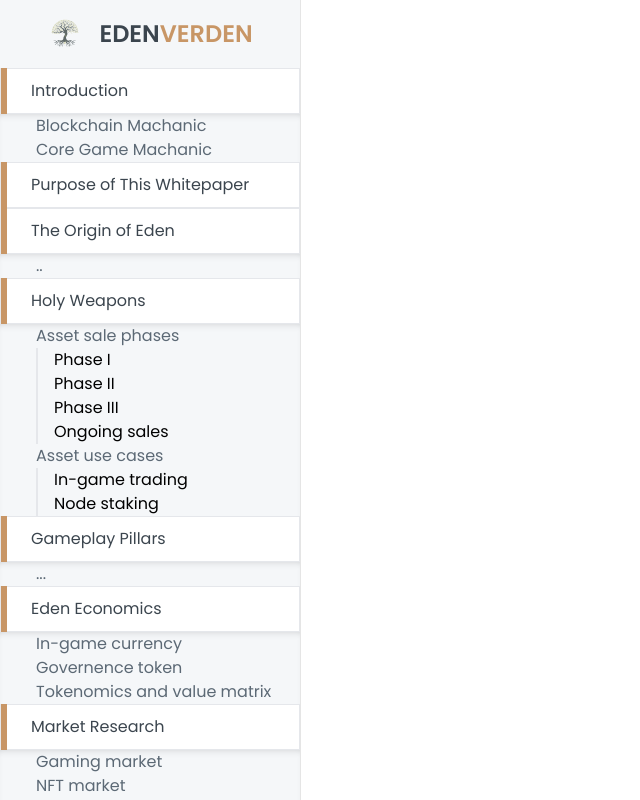
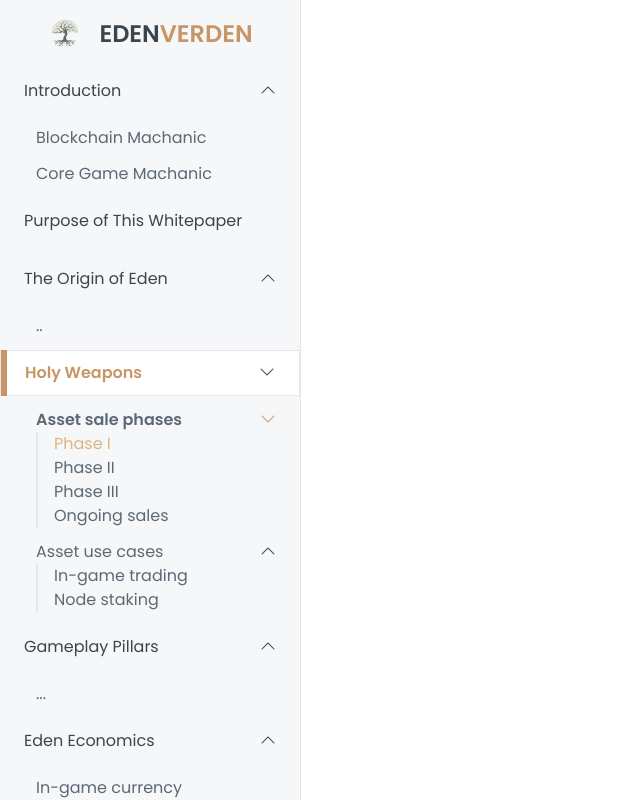
Before and after one commit to EdenArt-Dev/ed-vue, a Vue app: page / in a window 1280 px wide. Shown: the whole page, without its empty margins (0-640 px from the left). Built offline with nearby package versions, Linux system fonts and the light colour scheme.

Commit message:
ED-53 feat: base-sidebar

```diff
--- a/src/components/whitepaper/base/BaseSidebar.vue
+++ b/src/components/whitepaper/base/BaseSidebar.vue
@@ -1,7 +1,13 @@
 <template>
-  <div class="tw-w-3/4 sm:tw-w-300px tw-h-screen tw-overflow-y-auto tw-bg-secondary-white shadow-right">
+  <div
+    class="tw-w-3/4 sm:tw-w-300px tw-h-screen tw-overflow-y-auto tw-bg-secondary-white shadow-right"
+  >
     <div
-      class="tw-flex tw-justify-center tw-items-center tw-pt-16px tw-mb-16px tw-font-semibold tw-text-head-mobile sm:tw-text-head-web"
+      :class="[
+        'tw-flex tw-justify-center tw-items-center',
+        'tw-pt-16px tw-mb-16px',
+        'tw-font-semibold tw-text-20px sm:tw-text-24px',
+      ]"
     >
       <img :src="logo" class="tw-w-36px tw-h-36px" />
       <label class="tw-ml-16px tw-text-primary-black">EDEN</label
@@ -9,24 +15,85 @@
     </div>
 
     <div v-for="(menu, indexOfMenu) in menus" :key="indexOfMenu">
-      <div class="tw-font-body-mobile sm:font-body-web">
+      <div class="tw-text-12px sm:tw-text-16px tw-pb-12px">
         <div
-          class="tw-h-46px tw-border tw-flex tw-items-center tw-bg-fff-white"
+          :class="[
+            ' tw-flex tw-items-center tw-justify-between tw-w-full tw-h-46px',
+            {
+              'tw-bg-fff-white tw-border': currentMenu.includes(menu.path),
+            },
+          ]"
         >
-          <div class="tw-w-6px tw-h-46px tw-bg-primary-brown"></div>
-          <label class="tw-text-primary-black tw-ml-24px">{{
-            menu.title
-          }}</label>
+          <div class="tw-flex tw-items-center">
+            <div
+              v-if="currentMenu.includes(menu.path)"
+              class="tw-w-6px tw-h-46px tw-bg-primary-brown"
+            ></div>
+
+            <label
+              :class="[
+                {
+                  'tw-ml-18px tw-text-primary-brown tw-font-semibold':
+                    currentMenu.includes(menu.path),
+                  'tw-ml-24px tw-text-primary-black': !currentMenu.includes(
+                    menu.path
+                  ),
+                },
+              ]"
+              >{{ menu.title }}</label
+            >
+          </div>
+
+          <div
+            v-if="menu.subMenu.length"
+            :class="[
+              'tw-mr-24px bi ',
+              {
+                'bi-chevron-down': currentMenu.includes(menu.path),
+                'bi-chevron-up': !currentMenu.includes(menu.path),
+              },
+              {
+                'tw-text-primary-brown': currentMenu === menu.path,
+                'tw-text-primary-black': currentMenu !== menu.path,
+              },
+            ]"
+          ></div>
         </div>
 
-        <div class="shadow-top">
+        <div
+          :class="{ 'tw-bg-fff-white shadow-top': currentMenu === menu.path }"
+        >
           <div
             v-for="(subMenu, indexOfSubMenu) in menu.subMenu"
             :key="indexOfSubMenu"
           >
-            <label class="tw-text-secondary-black tw-ml-36px">{{
-              subMenu.title
-            }}</label>
+            <div class="tw-pt-12px tw-flex tw-justify-between">
+              <label
+                :class="[
+                  'tw-ml-36px',
+                  {
+                    'tw-text-secondary-brown': currentMenu === subMenu.path,
+                    'tw-text-secondary-black': currentMenu !== subMenu.path,
+                  },
+                  { 'tw-font-semibold': currentMenu.includes(subMenu.path) },
+                ]"
+              >
+                {{ subMenu.title }}</label
+              >
+              <div
+                v-if="subMenu.childSubMenu.length"
+                :class="[
+                  'tw-mr-24px bi tw-cursor-pointer',
+                  {
+                    'bi-chevron-down tw-text-primary-brown':
+                      currentMenu.includes(subMenu.path),
+                    'bi-chevron-up tw-text-primary-black':
+                      !currentMenu.includes(subMenu.path),
+                  },
+                ]"
+                @click="currentMenu = subMenu.path"
+              ></div>
+            </div>
 
             <div class="tw-flex">
               <div
@@ -41,7 +108,20 @@
                   ) in subMenu.childSubMenu"
                   :key="indexOfChildSubMenu"
                 >
-                  <label class="tw-ml-16px">{{ childSubMenu.title }}</label>
+                  <label
+                    :class="[
+                      'tw-ml-16px',
+                      {
+                        'tw-text-secondary-brown tw-font-medium':
+                          currentMenu === childSubMenu.path,
+                      },
+                      {
+                        'tw-text-secondary-black':
+                          currentMenu !== childSubMenu.path,
+                      },
+                    ]"
+                    >{{ childSubMenu.title }}</label
+                  >
                 </div>
               </div>
             </div>
@@ -55,9 +135,11 @@
 <script>
 export default {
   name: "BaseSidebar",
+  props: {},
   data() {
     return {
       logo: require("../../../assets/svgs/eden-logo-v01.svg"),
+      currentMenu: "/holy-weapons/asset-sale-phases/phase-1",
       menus: [
         {
           title: "Introduction",
--- a/src/main.js
+++ b/src/main.js
@@ -3,6 +3,9 @@ import App from './App.vue'
 import router from './router'
 import store from './store'
 import './index.css'
+
+// bootstrap icons
+import 'bootstrap-icons/font/bootstrap-icons.css'
 
 Vue.config.productionTip = false
 
--- a/tailwind.config.js
+++ b/tailwind.config.js
@@ -5,13 +5,11 @@ module.exports = {
     theme: {
         extend: {
             fontSize: {
-                'head-web': '24px',
-                'body-web': '16px',
-                'small-web': '12px',
-
-                'head-mobile': '20px',
-                'body-mobile': '12px',
-                'small-mobile': '8px',
+                '8px': '8px',
+                '12px': '12px',
+                '16px': '16px',
+                '20px': '20px',
+                '24px': '24px',
             },
             colors: {
                 'primary-black': '#3B454E',
@@ -31,7 +29,10 @@ module.exports = {
             },
 
             spacing: {
+                '6px': '6px',
+                '12px': '12px',
                 '16px': '16px',
+                '18px': '18px',
                 '24px': '24px',
                 '36px': '36px',
                 '60px': '60px',
```
Also changed, not shown: 1 other file (tests, documents, lock files or other folders).
